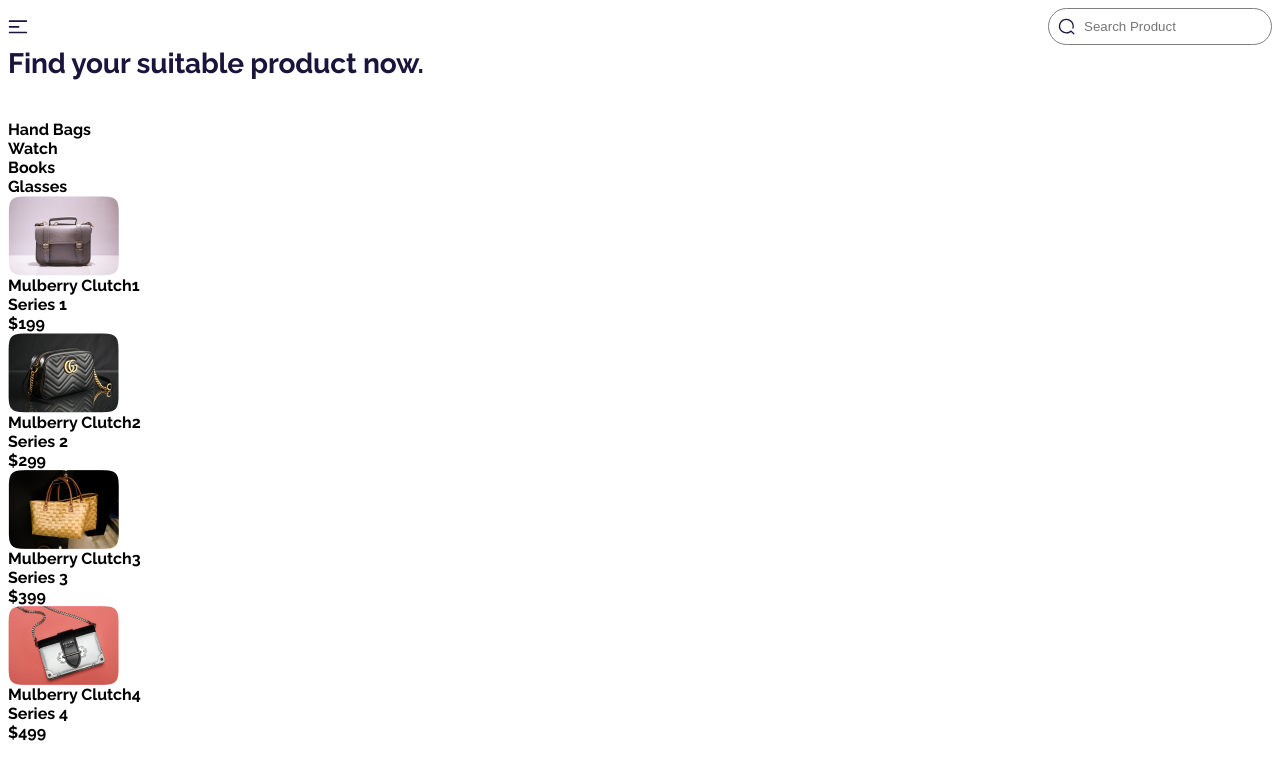
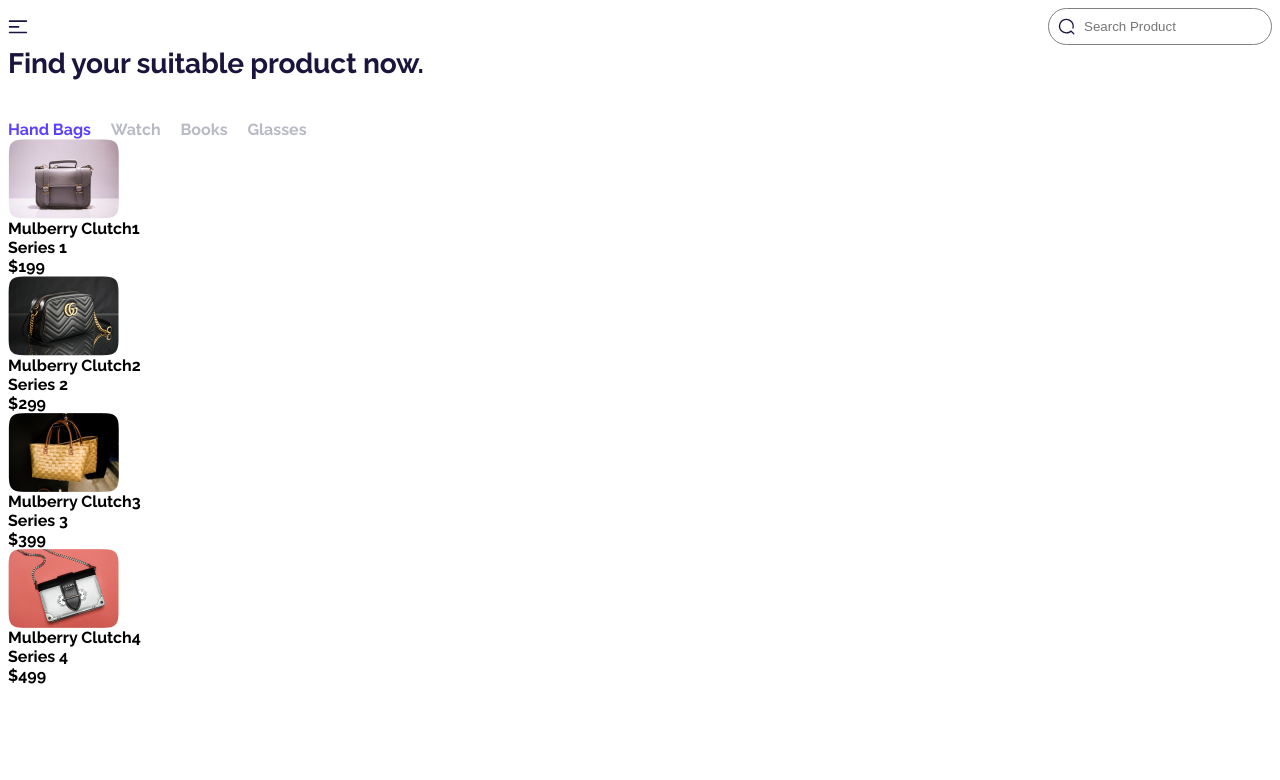
Before and after one commit to nasagaurav/react-figma-ui1-l, a React (Create React App) app: page / in a window 1280 px wide. Shown: the top 780 px of the page. Built offline with nearby package versions, Linux system fonts and the light colour scheme.

Commit message:
cats css completed

```diff
--- a/src/components/Categories.js
+++ b/src/components/Categories.js
@@ -1,11 +1,12 @@
-import React from "react";
+import React, { useState } from "react";
 
 export default function Categories() {
   const a = ["Hand Bags", "Watch", "Books", "Glasses"];
+  const [s, sets] = useState("Hand Bags");
   return (
     <div className="cats">
       {a.map((x) => (
-        <div className="item active">{x}</div>
+        <div onClick={()=>sets(x)} className={s === x ? "item active" : "item"}>{x}</div>
       ))}
     </div>
   );
--- a/src/style.css
+++ b/src/style.css
@@ -36,3 +36,17 @@
   color: #1b153d;
 }
 /* intro-title ends */
+
+/* categories design starts */
+.cats {
+  display: flex;
+  gap: 19.9px;
+}
+.cats .item {
+  color: var(--secondary);
+}
+.cats .item.active {
+  color: var(--primary);
+}
+
+/* categories design ends */
```
